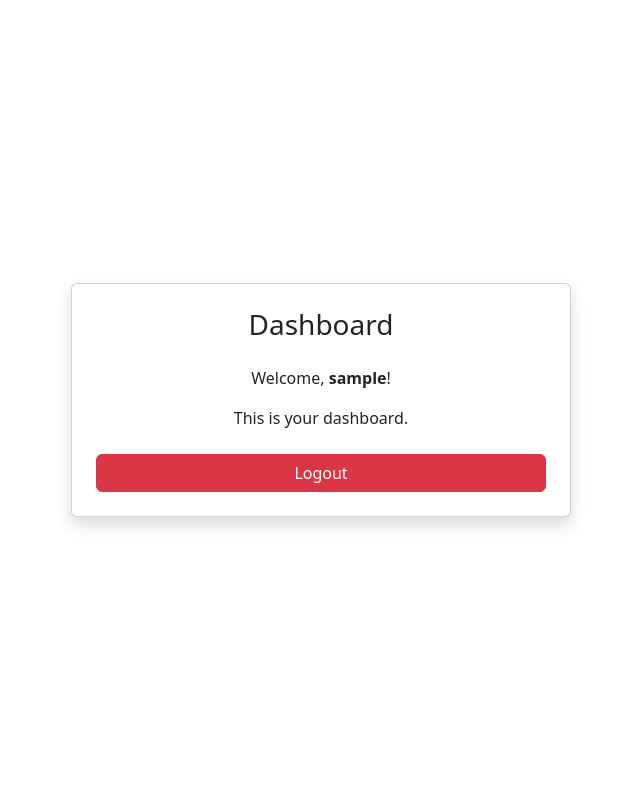
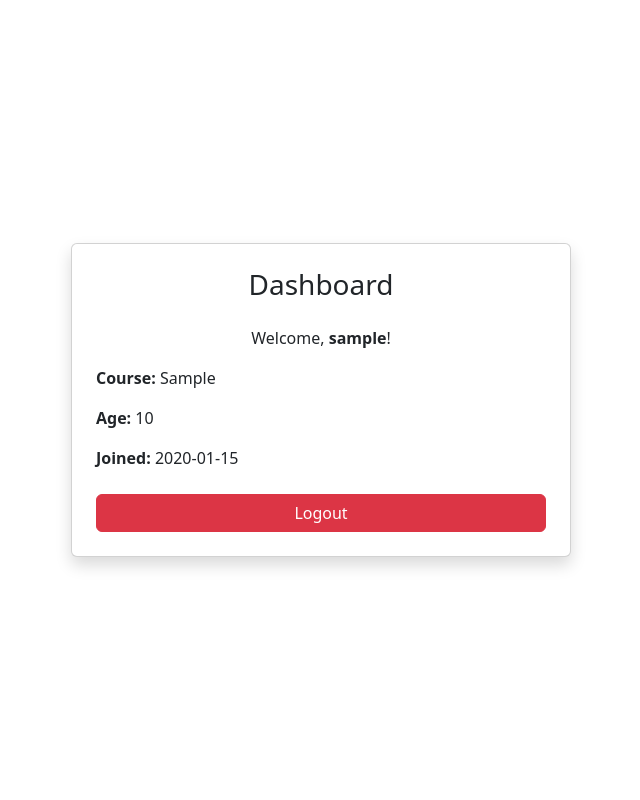
Before and after one commit to tofique207/Mini_LMS, a Flask app: template app/templates/dashboard/home.html in a window 1280 px wide. Shown: the whole page, without its empty margins (319-959 px from the left). Run offline with Flask 3, Linux system fonts and the light colour scheme; a user stored in the database is signed in; tables that the repository leaves empty hold one stand-in row (values such as "Sample post"); the template is opened without the code that fills it: values that come from a table or form of the project are taken from there, most other values are stand-ins (such as "Sample title", 1, 10 or a date in 2020).

```diff
--- a/app/models.py
+++ b/app/models.py
@@ -7,6 +7,7 @@ class User(db.Model, UserMixin):
     username = db.Column(db.String(100), unique=True, nullable=False)
     email = db.Column(db.String(120), unique=True, nullable=False)
     password = db.Column(db.String(200), nullable=False)
+    student = db.relationship('Student', backref='user', uselist=False)
 
 class Student(db.Model):
     id = db.Column(db.Integer, primary_key=True)
@@ -15,3 +16,4 @@ class Student(db.Model):
     age = db.Column(db.Integer)
     course = db.Column(db.String(100))
     created_at = db.Column(db.DateTime, default=datetime.utcnow)
+    user_id = db.Column(db.Integer, db.ForeignKey('user.id'), unique=True)
--- a/app/routes/dashboard.py
+++ b/app/routes/dashboard.py
@@ -1,10 +1,12 @@
 from flask import Blueprint
 from flask_login import login_required, current_user
 from flask import render_template
+from app.models import Student
 
 dashboard_bp=Blueprint('dashboard',__name__,url_prefix='/dashboard')
 
 @dashboard_bp.route('/')
 @login_required
 def dashboard_home():
+    student = Student.query.filter_by(user_id=current_user.id).first()
     return render_template('dashboard/home.html')
--- a/app/templates/dashboard/home.html
+++ b/app/templates/dashboard/home.html
@@ -9,10 +9,11 @@
 </head>
 
 <body>
-  <div class="container d-flex justify-content-center align-items-center" style="height:100vh;">
+  <div class="container d-flex justify-content-center align-items-center" style="min-height:100vh;">
     <div class="card p-4 shadow" style="width:100%; max-width:500px;">
       <h3 class="card-title text-center mb-4">Dashboard</h3>
 
+      <!-- Flash messages -->
       {% with messages = get_flashed_messages(with_categories=true) %}
       {% if messages %}
         {% for category, message in messages %}
@@ -24,14 +25,25 @@
       {% endif %}
       {% endwith %}
 
-      <p class="text-center mb-3">Welcome, <strong>{{ username }}</strong>!</p>
-      <p class="text-center mb-4">This is your dashboard.</p>
+      <!-- Welcome user -->
+      <p class="text-center mb-3">Welcome, <strong>{{ current_user.username }}</strong>!</p>
 
-      <a href="{{ url_for('auth.logout') }}" class="btn btn-danger w-100">Logout</a>
+      <!-- Student info -->
+      {% if student %}
+        <p><strong>Course:</strong> {{ student.course or 'N/A' }}</p>
+        <p><strong>Age:</strong> {{ student.age or 'N/A' }}</p>
+        <p><strong>Joined:</strong> {{ student.created_at.strftime('%Y-%m-%d') }}</p>
+      {% else %}
+        <p>No student profile found.</p>
+        <a href="{{ url_for('students.add_student') }}" class="btn btn-primary w-100 mb-3">Create Profile</a>
+      {% endif %}
+
+      <!-- Logout button -->
+      <a href="{{ url_for('auth.logout') }}" class="btn btn-danger w-100 mt-2">Logout</a>
     </div>
   </div>
+
   <script src="https://cdn.jsdelivr.net/npm/bootstrap@5.3.2/dist/js/bootstrap.bundle.min.js"></script>
-
 </body>
 
 </html>
```
Lines whose indentation alone changed are shown as unchanged.
